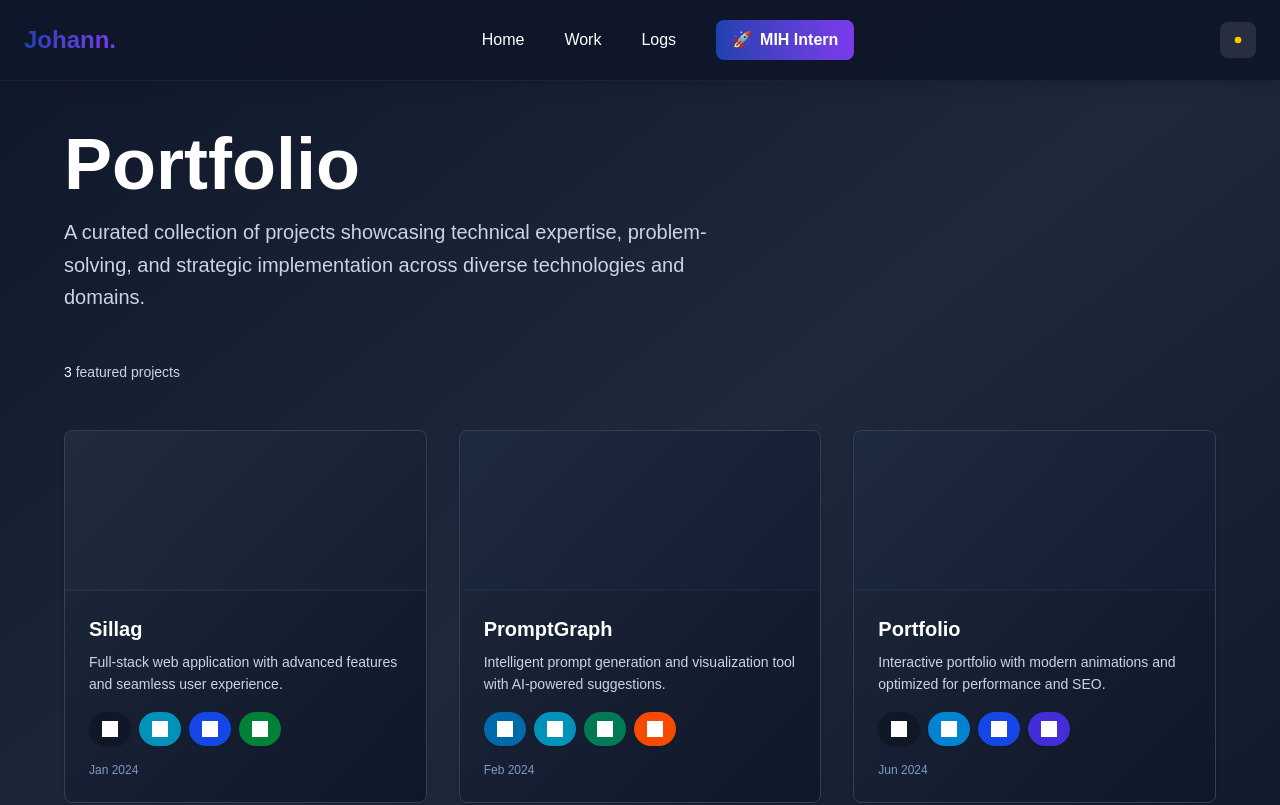
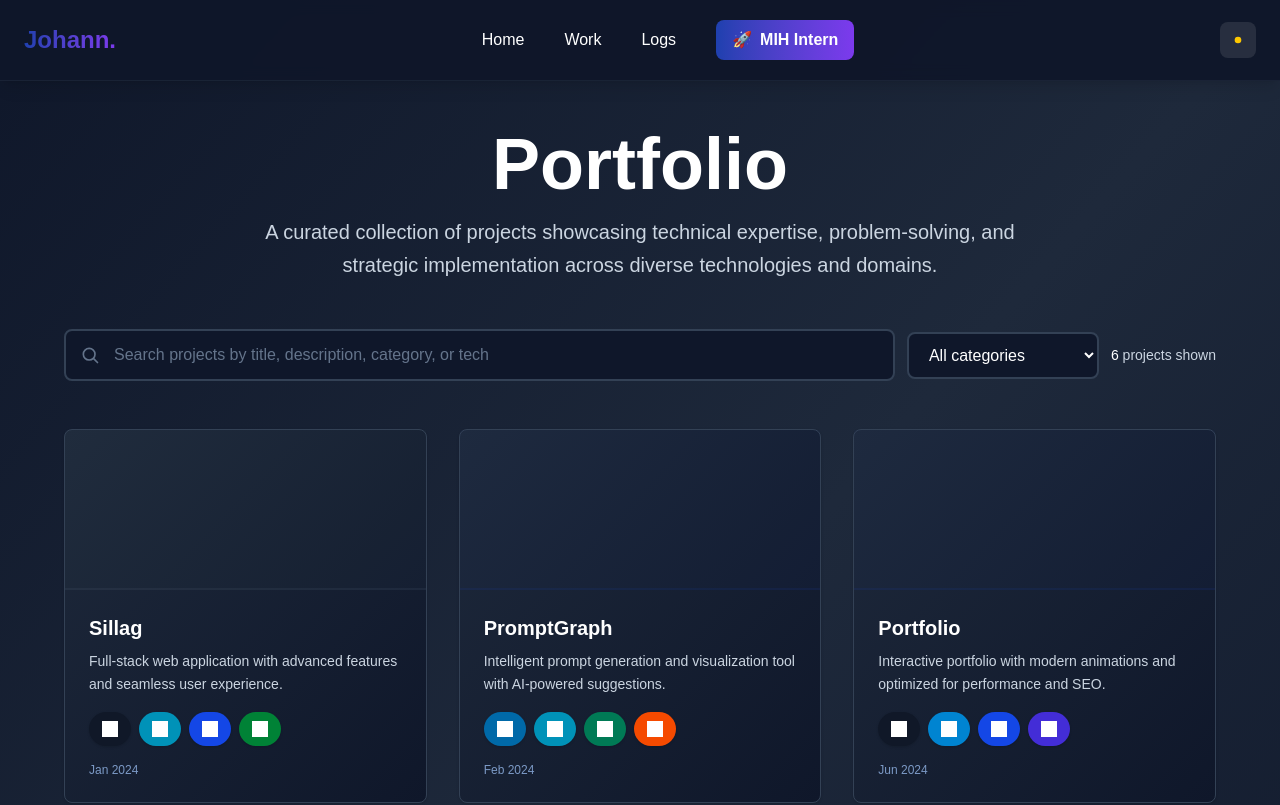
Before and after one commit to Johann-lab/Johann-Professional-Portfolio, a Next.js app: page /src/frontend/work in a window 1280 px wide. Shown: the top 805 px of the page. Built offline with nearby package versions, Linux system fonts and the light colour scheme; grey boxes are pictures that could not be loaded.

Commit message:
app/src/frontend/logs/page.tsx app/src/frontend/work/page.tsx

```diff
--- a/app/src/frontend/logs/page.tsx
+++ b/app/src/frontend/logs/page.tsx
@@ -1,6 +1,6 @@
 "use client";
 
-import { useState } from "react";
+import { useEffect, useState } from "react";
 import NavDashboard from "../navigation dashboard/NavDashboard";
 import { getLogPosts } from "@/lib/data";
 import { useTheme } from "@/context/ThemeContext";
@@ -27,22 +27,50 @@ export default function LogsPage() {
   const [posts, setPosts] = useState<LogPost[]>([]);
   const [layoutMode, setLayoutMode] = useState<"list" | "grid">("list");
   const [sortOrder, setSortOrder] = useState<"oldest" | "newest">("oldest");
+  const [searchQuery, setSearchQuery] = useState("");
+  const [weekFilter, setWeekFilter] = useState<string>("all");
   const [selectedWeek, setSelectedWeek] = useState<number | null>(null);
   const [isLoading, setIsLoading] = useState(true);
 
-  // Fetch posts on mount
-  if (isLoading) {
-    getLogPosts().then(data => {
+  useEffect(() => {
+    let isMounted = true;
+
+    const loadPosts = async () => {
+      const data = await getLogPosts();
+
+      if (isMounted) {
         setPosts(data);
         setIsLoading(false);
-    });
       }
+    };
+
+    loadPosts();
+
+    return () => {
+      isMounted = false;
+    };
+  }, []);
 
   // Sort posts based on sortOrder
   const sortedPosts = [...posts].sort((a, b) => {
     const dateA = new Date(a.date).getTime();
     const dateB = new Date(b.date).getTime();
     return sortOrder === "oldest" ? dateA - dateB : dateB - dateA;
+  });
+
+  const availableWeeks = [...posts].sort((a, b) => a.week - b.week);
+
+  const filteredPosts = sortedPosts.filter((post) => {
+    const matchesWeek = weekFilter === "all" || post.week === Number(weekFilter);
+    const normalizedSearch = searchQuery.trim().toLowerCase();
+    const matchesSearch =
+      normalizedSearch.length === 0 ||
+      post.title.toLowerCase().includes(normalizedSearch) ||
+      post.summary.toLowerCase().includes(normalizedSearch) ||
+      post.tags.some((tag) => tag.toLowerCase().includes(normalizedSearch)) ||
+      post.week.toString().includes(normalizedSearch);
+
+    return matchesWeek && matchesSearch;
   });
 
   const selectedPost = posts.find(p => p.week === selectedWeek);
@@ -74,20 +102,54 @@ export default function LogsPage() {
 
       <section className="pt-32 pb-16 px-4">
         <div className="max-w-6xl mx-auto">
-          <div className="flex items-center justify-between mb-16 animate-in fade-in slide-in-from-bottom-4 duration-700">
-            <div>
-              <h1 className={`text-6xl md:text-7xl font-bold mb-4 ${
+          <div className="mb-16 text-center animate-in fade-in slide-in-from-bottom-4 duration-700">
+            <h1 className={`text-5xl md:text-6xl font-bold mb-6 leading-tight ${
               isDark ? "text-white" : "text-[#0F172A]"
             }`}>
-                Development Logs
+              Development <span className="bg-gradient-to-r from-[#1E40AF] to-[#7C3AED] bg-clip-text text-transparent">Logs</span>
             </h1>
-              <p className={`text-xl leading-relaxed ${
+            <p className={`text-lg md:text-xl max-w-3xl mx-auto leading-relaxed ${
               isDark ? "text-[#CBD5E1]" : "text-[#64748B]"
             }`}>
               Detailed documentation of technical progress, challenges, learnings, and implementations throughout the development journey.
             </p>
+            <div className="mt-8 grid gap-3 md:grid-cols-[minmax(0,1fr)_minmax(12rem,14rem)_auto_auto] items-center">
+              <div className="relative">
+                <svg className={`absolute left-4 top-1/2 -translate-y-1/2 w-5 h-5 pointer-events-none ${
+                  isDark ? "text-[#64748B]" : "text-[#94A3B8]"
+                }`} fill="none" stroke="currentColor" viewBox="0 0 24 24">
+                  <path strokeLinecap="round" strokeLinejoin="round" strokeWidth={2} d="M21 21l-4.35-4.35m1.35-5.65a7 7 0 11-14 0 7 7 0 0114 0z" />
+                </svg>
+                <input
+                  type="text"
+                  value={searchQuery}
+                  onChange={(e) => setSearchQuery(e.target.value)}
+                  placeholder="Search logs by title, summary, tag, or week"
+                  className={`w-full rounded-lg border-2 pl-12 pr-4 py-3 text-sm md:text-base transition-all duration-300 focus:outline-none focus:scale-[1.01] ${
+                    isDark
+                      ? "bg-[#0F172A] border-[#334155] text-white placeholder-[#64748B] focus:border-[#7C3AED] focus:shadow-lg focus:shadow-[#7C3AED]/20"
+                      : "bg-white border-[#E2E8F0] text-[#0F172A] placeholder-[#94A3B8] focus:border-[#1E40AF] focus:shadow-lg focus:shadow-[#1E40AF]/10"
+                  }`}
+                />
               </div>
-            <div className="flex gap-3">
+
+              <select
+                value={weekFilter}
+                onChange={(e) => setWeekFilter(e.target.value)}
+                className={`w-full rounded-lg border-2 px-4 py-3 text-sm md:text-base transition-all duration-300 focus:outline-none focus:scale-[1.01] ${
+                  isDark
+                    ? "bg-[#0F172A] border-[#334155] text-white focus:border-[#7C3AED] focus:shadow-lg focus:shadow-[#7C3AED]/20"
+                    : "bg-white border-[#E2E8F0] text-[#0F172A] focus:border-[#1E40AF] focus:shadow-lg focus:shadow-[#1E40AF]/10"
+                }`}
+              >
+                <option value="all">All weeks</option>
+                {availableWeeks.map((post) => (
+                  <option key={post.week} value={post.week}>
+                    Week {post.week}
+                  </option>
+                ))}
+              </select>
+
               <button
                 onClick={() => setSortOrder(sortOrder === "oldest" ? "newest" : "oldest")}
                 className="p-3 bg-gradient-to-r from-[#1E40AF] to-[#7C3AED] text-white font-semibold rounded-lg hover:shadow-lg hover:scale-110 transition-all duration-300 flex items-center justify-center"
@@ -103,6 +165,7 @@ export default function LogsPage() {
                   </svg>
                 )}
               </button>
+
               <button
                 onClick={() => setLayoutMode(layoutMode === "list" ? "grid" : "list")}
                 className="p-3 bg-gradient-to-r from-[#1E40AF] to-[#7C3AED] text-white font-semibold rounded-lg hover:shadow-lg hover:scale-110 transition-all duration-300 flex items-center justify-center"
@@ -123,7 +186,7 @@ export default function LogsPage() {
 
           {layoutMode === "list" ? (
             <div className="space-y-4">
-            {sortedPosts.map((post, idx) => (
+            {filteredPosts.map((post, idx) => (
               <div
                 key={post.slug}
                 onClick={() => setSelectedWeek(post.week)}
@@ -192,7 +255,7 @@ export default function LogsPage() {
             </div>
           ) : (
             <div className="grid md:grid-cols-2 lg:grid-cols-3 gap-6">
-              {sortedPosts.map((post, idx) => (
+              {filteredPosts.map((post, idx) => (
                 <div
                   key={post.slug}
                   onClick={() => setSelectedWeek(post.week)}
@@ -267,6 +330,15 @@ export default function LogsPage() {
                   </div>
                 </div>
               ))}
+
+              {filteredPosts.length === 0 && (
+                <div className={`rounded-2xl border-2 border-dashed p-10 text-center ${
+                  isDark ? "border-[#334155] text-[#CBD5E1]" : "border-[#E2E8F0] text-[#64748B]"
+                }`}>
+                  <p className="text-lg font-semibold mb-2">No logs match your filters.</p>
+                  <p className="text-sm">Try a different search term or switch the week dropdown back to All weeks.</p>
+                </div>
+              )}
             </div>
           )}
 
--- a/app/src/frontend/work/page.tsx
+++ b/app/src/frontend/work/page.tsx
@@ -1,47 +1,107 @@
 "use client";
 
+import { useMemo, useState } from "react";
 import NavDashboard from "../navigation dashboard/NavDashboard";
 import { ProjectCard } from "@/components/molecules";
 import { getProjects } from "@/lib/data";
 import { useTheme } from "@/context/ThemeContext";
-import type { Project } from "@/lib/types";
 
 export default function WorkPage() {
   const { isDark } = useTheme();
   const projects = getProjects();
-  const featuredProjects = projects.filter((project) => project.featured);
+  const [searchQuery, setSearchQuery] = useState("");
+  const [categoryFilter, setCategoryFilter] = useState("all");
+
+  const availableCategories = useMemo(
+    () => Array.from(new Set(projects.map((project) => project.category))).sort(),
+    [projects]
+  );
+
+  const filteredProjects = useMemo(() => {
+    const normalizedSearch = searchQuery.trim().toLowerCase();
+
+    return projects.filter((project) => {
+      const matchesCategory = categoryFilter === "all" || project.category === categoryFilter;
+      const matchesSearch =
+        normalizedSearch.length === 0 ||
+        project.title.toLowerCase().includes(normalizedSearch) ||
+        project.description.toLowerCase().includes(normalizedSearch) ||
+        project.category.toLowerCase().includes(normalizedSearch) ||
+        project.techStack.some((tech) => tech.toLowerCase().includes(normalizedSearch));
+
+      return matchesCategory && matchesSearch;
+    });
+  }, [categoryFilter, projects, searchQuery]);
 
   return (
     <div className={`min-h-screen transition-colors ${
       isDark
-        ? "bg-gradient-to-br from-[#0F172A] via-[#1E293B] to-[#0F172A]"
-        : "bg-gradient-to-br from-[#FFFFFF] via-[#F8FAFC] to-[#FFFFFF]"
+        ? "bg-linear-to-br from-[#0F172A] via-[#1E293B] to-[#0F172A]"
+        : "bg-linear-to-br from-[#FFFFFF] via-[#F8FAFC] to-[#FFFFFF]"
     }`}>
       <NavDashboard />
 
       <section className="pt-32 pb-16 px-4">
         <div className="max-w-6xl mx-auto">
-          <div className="mb-12">
+          <div className="mb-12 text-center">
             <h1 className={`text-6xl md:text-7xl font-bold mb-4 ${
               isDark ? "text-white" : "text-[#0F172A]"
             }`}>
               Portfolio
             </h1>
-            <p className={`text-xl max-w-2xl leading-relaxed ${
+            <p className={`text-xl max-w-3xl mx-auto leading-relaxed ${
               isDark ? "text-[#CBD5E1]" : "text-[#64748B]"
             }`}>
               A curated collection of projects showcasing technical expertise, problem-solving, and strategic implementation across diverse technologies and domains.
             </p>
           </div>
 
-          <p className={`text-sm font-medium mb-12 ${
-            isDark ? "text-[#CBD5E1]" : "text-[#64748B]"
-          }`}>
-            <span className={isDark ? "text-white" : "text-[#0F172A]"}>{featuredProjects.length}</span> featured projects
-          </p>
+          <div className="mb-12 grid gap-3 md:grid-cols-[minmax(0,1fr)_12rem_auto] items-center">
+            <div className="relative">
+              <svg className={`absolute left-4 top-1/2 -translate-y-1/2 w-5 h-5 pointer-events-none ${
+                isDark ? "text-[#64748B]" : "text-[#94A3B8]"
+              }`} fill="none" stroke="currentColor" viewBox="0 0 24 24">
+                <path strokeLinecap="round" strokeLinejoin="round" strokeWidth={2} d="M21 21l-4.35-4.35m1.35-5.65a7 7 0 11-14 0 7 7 0 0114 0z" />
+              </svg>
+              <input
+                type="text"
+                value={searchQuery}
+                onChange={(e) => setSearchQuery(e.target.value)}
+                placeholder="Search projects by title, description, category, or tech"
+                className={`w-full rounded-lg border-2 pl-12 pr-4 py-3 text-sm md:text-base transition-all duration-300 focus:outline-none focus:scale-[1.01] ${
+                  isDark
+                    ? "bg-[#0F172A] border-[#334155] text-white placeholder-[#64748B] focus:border-[#7C3AED] focus:shadow-lg focus:shadow-[#7C3AED]/20"
+                    : "bg-white border-[#E2E8F0] text-[#0F172A] placeholder-[#94A3B8] focus:border-[#1E40AF] focus:shadow-lg focus:shadow-[#1E40AF]/10"
+                }`}
+              />
+            </div>
+
+            <select
+              value={categoryFilter}
+              onChange={(e) => setCategoryFilter(e.target.value)}
+              className={`w-full rounded-lg border-2 px-4 py-3 text-sm md:text-base transition-all duration-300 focus:outline-none focus:scale-[1.01] ${
+                isDark
+                  ? "bg-[#0F172A] border-[#334155] text-white focus:border-[#7C3AED] focus:shadow-lg focus:shadow-[#7C3AED]/20"
+                  : "bg-white border-[#E2E8F0] text-[#0F172A] focus:border-[#1E40AF] focus:shadow-lg focus:shadow-[#1E40AF]/10"
+                }`}
+            >
+              <option value="all">All categories</option>
+              {availableCategories.map((category) => (
+                <option key={category} value={category}>
+                  {category}
+                </option>
+              ))}
+            </select>
+
+            <p className={`text-sm font-medium ${
+              isDark ? "text-[#CBD5E1]" : "text-[#64748B]"
+            }`}>
+              <span className={isDark ? "text-white" : "text-[#0F172A]"}>{filteredProjects.length}</span> project{filteredProjects.length === 1 ? "" : "s"} shown
+            </p>
+          </div>
 
           <div className="grid md:grid-cols-2 lg:grid-cols-3 gap-8">
-            {featuredProjects.map((project, idx) => (
+            {filteredProjects.map((project, idx) => (
               <div key={project.id} className="animate-in fade-in slide-in-from-bottom-4 duration-700" style={{
                 animationDelay: `${idx * 50}ms`
               }}>
@@ -49,10 +109,19 @@ export default function WorkPage() {
               </div>
             ))}
           </div>
+
+          {filteredProjects.length === 0 && (
+            <div className={`mt-12 rounded-2xl border-2 border-dashed p-10 text-center ${
+              isDark ? "border-[#334155] text-[#CBD5E1]" : "border-[#E2E8F0] text-[#64748B]"
+            }`}>
+              <p className="text-lg font-semibold mb-2">No projects match your filters.</p>
+              <p className="text-sm">Try a different search term or switch the category dropdown back to All categories.</p>
+            </div>
+          )}
         </div>
       </section>
 
-      <footer className="bg-gradient-to-r from-[#0F172A] to-[#1E293B] text-[#94A3B8] py-8 text-center mt-16 border-t border-[#334155]">
+      <footer className="bg-linear-to-r from-[#0F172A] to-[#1E293B] text-[#94A3B8] py-8 text-center mt-16 border-t border-[#334155]">
         <p className="font-medium text-sm">
           © 2024 Johann Gacayan. Built with precision and attention to detail.
         </p>
```
Lines whose indentation alone changed are shown as unchanged.
